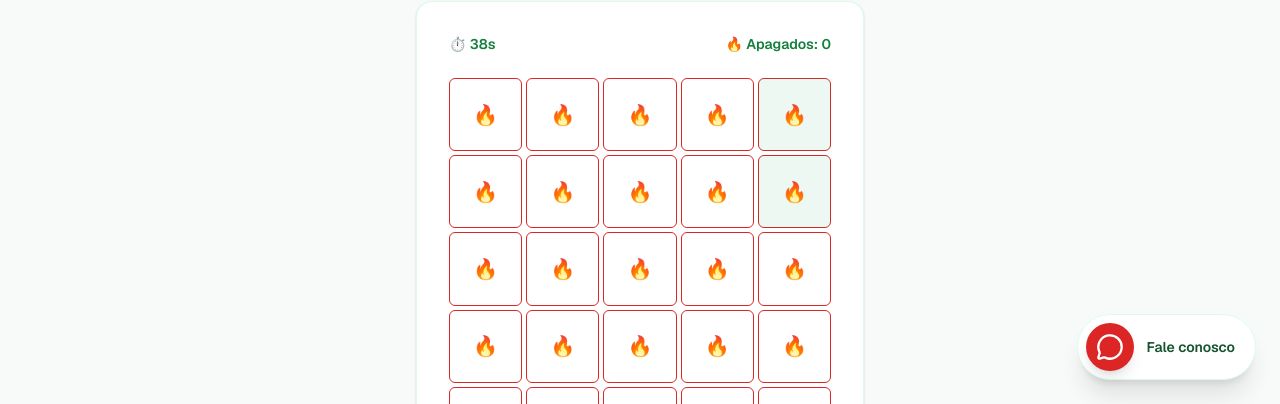
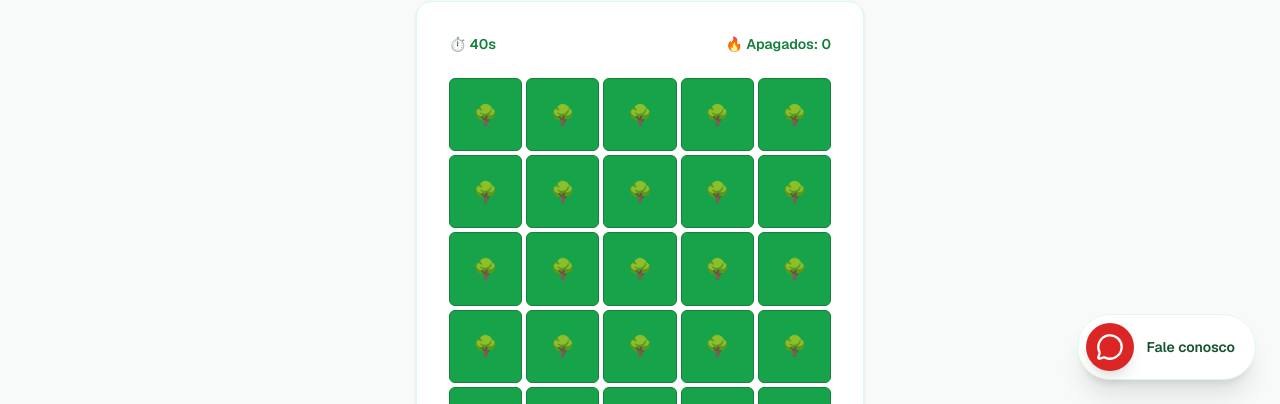
Before and after one commit to IGNDA/brigada, a Next.js app: page /jogos/incendio in a window 1280 px wide. Both pictures are taken after a click on the button "Começar". Shown: the part 396-800 px from the top of the page. Built offline with nearby package versions, Linux system fonts and the light colour scheme; no server answers.

Commit message:
fix: rebalance fire spread in incendio game

```diff
--- a/src/components/games/incendio-game.tsx
+++ b/src/components/games/incendio-game.tsx
@@ -5,20 +5,30 @@ import { useEffect, useRef, useState } from "react";
 const GRID_SIZE = 5;
 const TOTAL_CELLS = GRID_SIZE * GRID_SIZE;
 const GAME_SECONDS = 45;
-const TICK_MS = 400;
+const TICK_MS = 500;
+const FIRE_DURATION = 3;
+const SPREAD_CHANCE = 0.12;
+const RANDOM_FIRE_CHANCE = 0.08;
 
-type CellState = "tree" | "fire" | "safe";
+type CellState = "tree" | "fire" | "safe" | "ash";
 
 interface Cell {
   id: number;
   state: CellState;
+  burnTime: number;
 }
 
 function createGrid(): Cell[] {
   return Array.from({ length: TOTAL_CELLS }, (_, i) => ({
     id: i,
     state: "tree" as const,
+    burnTime: 0,
   }));
+}
+
+function ignite(target: Cell) {
+  target.state = "fire";
+  target.burnTime = FIRE_DURATION;
 }
 
 function neighborsOf(id: number): number[] {
@@ -49,21 +59,26 @@ export default function IncendioGame() {
   function step(prev: Cell[]): Cell[] {
     const next = prev.map((cell) => ({ ...cell }));
 
-    for (const cell of next) {
-      if (cell.state === "fire") {
-        for (const n of neighborsOf(cell.id)) {
-          if (next[n].state === "tree" && Math.random() < 0.4) {
-            next[n].state = "fire";
-          }
+    const burning = next.filter((c) => c.state === "fire");
+    for (const cell of burning) {
+      cell.burnTime -= 1;
+      if (cell.burnTime <= 0) {
+        cell.state = "ash";
+      }
+    }
+
+    for (const cell of next.filter((c) => c.state === "fire")) {
+      for (const n of neighborsOf(cell.id)) {
+        if (next[n].state === "tree" && Math.random() < SPREAD_CHANCE) {
+          ignite(next[n]);
         }
       }
     }
 
-    if (Math.random() < 0.3) {
+    if (Math.random() < RANDOM_FIRE_CHANCE) {
       const trees = next.filter((c) => c.state === "tree");
       if (trees.length > 0) {
-        const target = trees[Math.floor(Math.random() * trees.length)];
-        target.state = "fire";
+        ignite(trees[Math.floor(Math.random() * trees.length)]);
       }
     }
 
@@ -93,10 +108,10 @@ export default function IncendioGame() {
   }
 
   function tip() {
-    if (score >= 15) {
+    if (score >= 12) {
       return "Incrível! Você é um verdadeiro bombeiro da floresta. 🔥💧";
     }
-    if (score >= 8) {
+    if (score >= 6) {
       return "Muito bem! Regiões secas precisam de atenção redobrada. 🌿";
     }
     return "Lembre-se: nunca faça fogueiras em áreas de mata e denuncie queimadas pelo 193. 🚨";
@@ -140,8 +155,9 @@ export default function IncendioGame() {
             Apague o Incêndio
           </h2>
           <p className="mt-2 text-sm text-forest-700">
-            O fogo se espalha rápido pela floresta. Clique nos focos para apagá
-            -los antes que tudo vire cinzas. Você tem {GAME_SECONDS} segundos!
+            O fogo queima rápido e se espalha pela floresta. Clique nos focos
+            para apagá-los com água antes que tudo vire cinzas. Você tem{" "}
+            {GAME_SECONDS} segundos!
           </p>
           <button
             type="button"
@@ -166,7 +182,13 @@ export default function IncendioGame() {
               const label =
                 cell.state === "fire"
                   ? `Foco de incêndio no bloco ${row + 1}, ${col + 1}`
-                  : `Bloco ${row + 1}, ${col + 1} (${cell.state === "safe" ? "área apagada" : "árvore"})`;
+                  : `Bloco ${row + 1}, ${col + 1} (${
+                      cell.state === "safe"
+                        ? "área apagada"
+                        : cell.state === "ash"
+                          ? "área queimada"
+                          : "árvore"
+                    })`;
               return (
                 <button
                   key={cell.id}
@@ -179,14 +201,18 @@ export default function IncendioGame() {
                       ? "border-emergency-600 bg-emergency-500 hover:bg-emergency-600"
                       : cell.state === "safe"
                         ? "border-forest-300 bg-forest-100"
-                        : "border-forest-700 bg-forest-600"
+                        : cell.state === "ash"
+                          ? "border-forest-800 bg-forest-900 text-forest-500"
+                          : "border-forest-700 bg-forest-600"
                   }`}
                 >
                   {cell.state === "fire"
                     ? "🔥"
                     : cell.state === "safe"
                       ? "💧"
-                      : "🌳"}
+                      : cell.state === "ash"
+                        ? "·"
+                        : "🌳"}
                 </button>
               );
             })}
```
